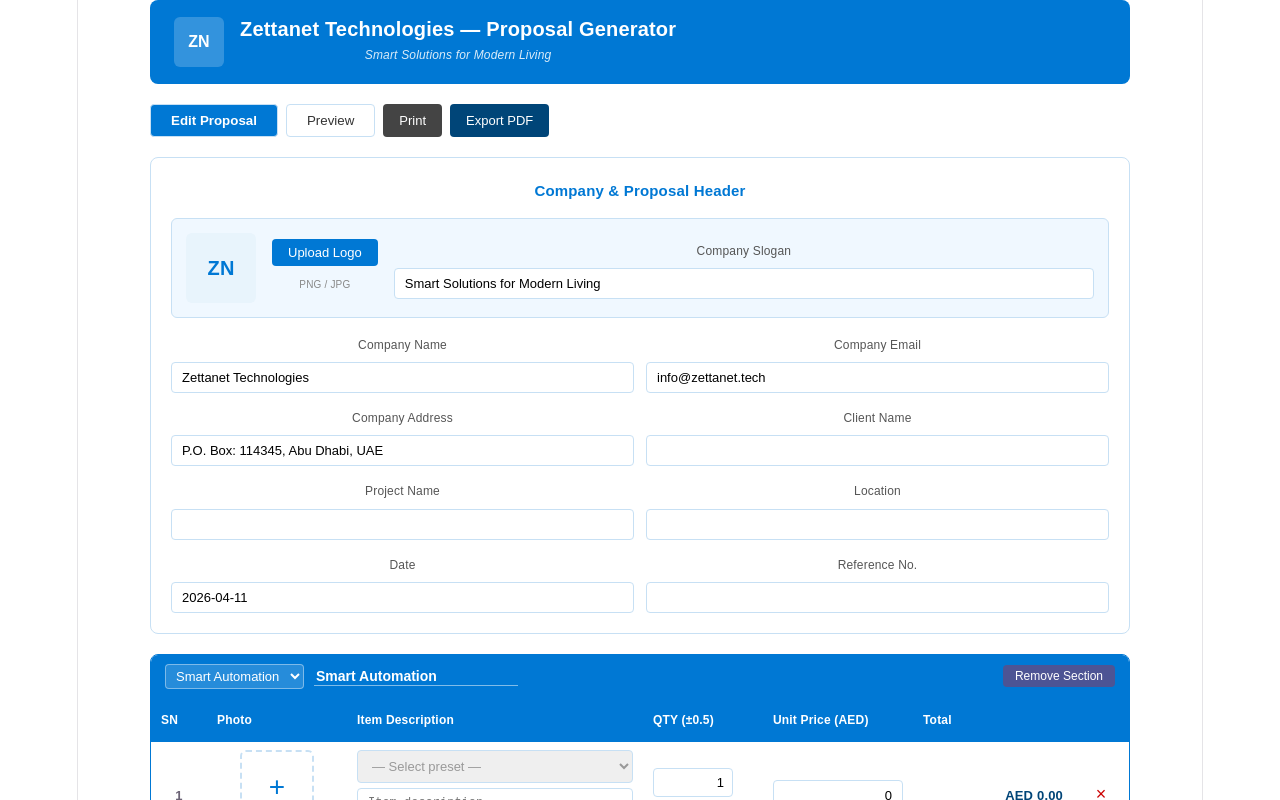
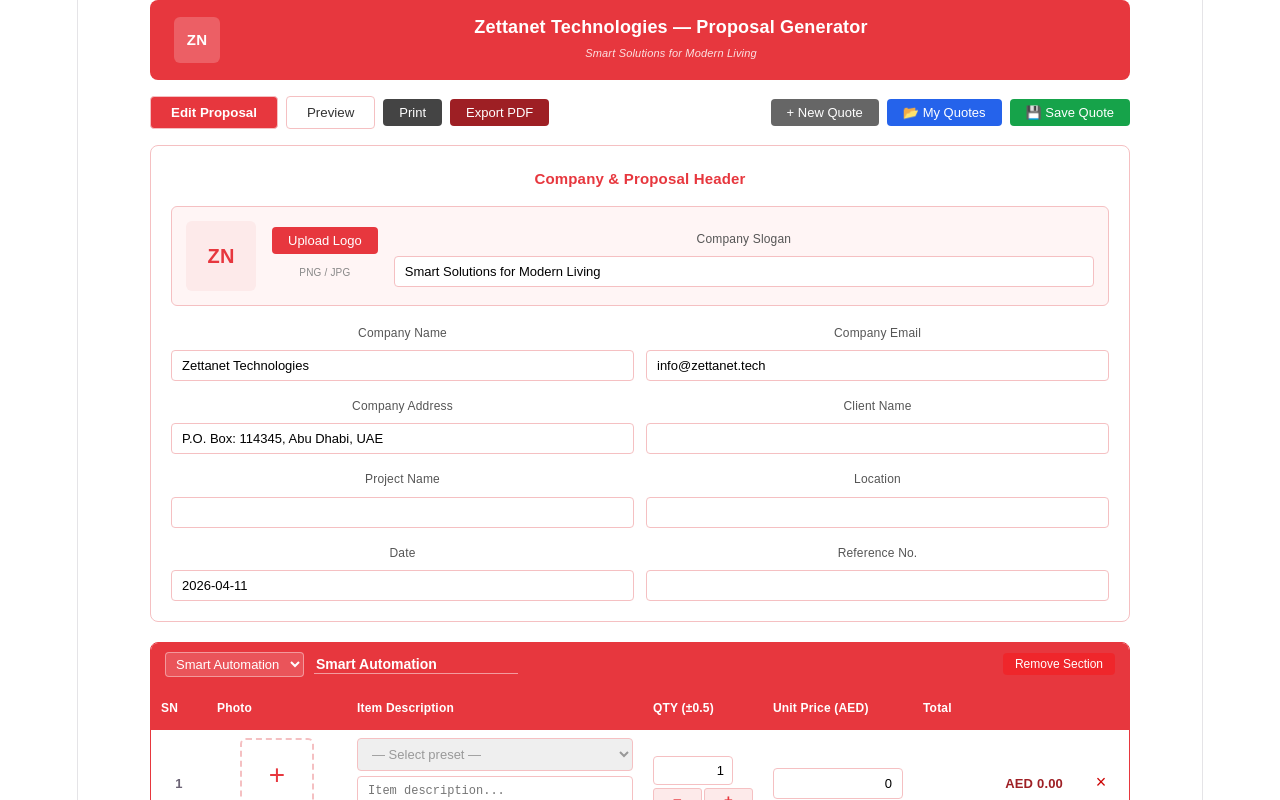
Before and after one commit to AITSTEK/zettanet-proposal, a React (Vite) app: page / in a window 1280 px wide. Shown: the top 800 px of the page. Built offline with nearby package versions, Linux system fonts and the light colour scheme.

Commit message:
Add Supabase save and load quotes

```diff
--- a/package.json
+++ b/package.json
@@ -10,6 +10,7 @@
     "preview": "vite preview"
   },
   "dependencies": {
+    "@supabase/supabase-js": "^2.104.0",
     "react": "^19.2.4",
     "react-dom": "^19.2.4"
   },
--- a/src/App.jsx
+++ b/src/App.jsx
@@ -1,14 +1,50 @@
 import { useState, useRef, useEffect, useCallback, memo } from "react";
 
+// Supabase client (inline to avoid import issues in artifact)
+const SUPABASE_URL = "https://ikkaxqynotihgfspgetu.supabase.co";
+const SUPABASE_KEY = "eyJhbGciOiJIUzI1NiIsInR5cCI6IkpXVCJ9.eyJpc3MiOiJzdXBhYmFzZSIsInJlZiI6Imlra2F4cXlub3RpaGdmc3BnZXR1Iiwicm9sZSI6ImFub24iLCJpYXQiOjE3NDU4NDAyODAsImV4cCI6MjA2MTQxNjI4MH0.8Q4j0mVJzFT5ZqQGXBLFKOBL4tXuT3kbWEBzqZmnZKw";
+
+const sbFetch = async (path, options = {}) => {
+  const res = await fetch(`${SUPABASE_URL}/rest/v1${path}`, {
+    ...options,
+    headers: {
+      "apikey": SUPABASE_KEY,
+      "Authorization": `Bearer ${SUPABASE_KEY}`,
+      "Content-Type": "application/json",
+      "Prefer": options.prefer || "return=representation",
+      ...(options.headers || {}),
+    },
+  });
+  const data = res.status === 204 ? null : await res.json();
+  return { data, error: res.ok ? null : data };
+};
+
+const supabase = {
+  from: (table) => ({
+    select: (cols = "*") => ({
+      order: (col, { ascending } = {}) => ({
+        then: (fn) => sbFetch(`/${table}?select=${cols}&order=${col}.${ascending ? "asc" : "desc"}`).then(fn),
+        async exec() { return sbFetch(`/${table}?select=${cols}&order=${col}.${ascending ? "asc" : "desc"}`); }
+      }),
+      eq: (col, val) => ({
+        single: () => sbFetch(`/${table}?select=${cols}&${col}=eq.${val}`, { headers: { "Accept": "application/vnd.pgrst.object+json" } })
+      }),
+      async exec() { return sbFetch(`/${table}?select=${cols}`); }
+    }),
+    insert: (body) => ({
+      select: () => sbFetch(`/${table}`, { method: "POST", body: JSON.stringify(body) })
+    }),
+    update: (body) => ({
+      eq: (col, val) => ({
+        select: () => sbFetch(`/${table}?${col}=eq.${val}`, { method: "PATCH", body: JSON.stringify(body) })
+      })
+    }),
+  })
+};
+
 const C = {
-  primary: "#0078d4",
-  dark: "#005a9e",
-  darker: "#004578",
-  light: "#e8f4fc",
-  lighter: "#f0f8ff",
-  border: "#c7e0f4",
-  text: "#000",
-  white: "#fff",
+  primary: "#e7373e", dark: "#c02a30", darker: "#9e1f24",
+  light: "#fdeaea", lighter: "#fff5f5", border: "#f5c0c2",
 };
 
 const PRESET_ITEMS = {
@@ -137,23 +173,19 @@
       <td style={{ ...td, textAlign: "center", width: 36, fontWeight: 600 }}>{idx + 1}</td>
       <td style={{ ...td, width: 120, textAlign: "center" }}>
         <div style={{ display: "flex", flexDirection: "column", alignItems: "center", gap: 4 }}>
-          {it.image
-            ? <AutoImage src={it.image} onRemove={() => onUpdate(it.id, "image", null)} />
+          {it.image ? <AutoImage src={it.image} onRemove={() => onUpdate(it.id, "image", null)} />
             : <div onClick={() => fileRef.current.click()}
-                style={{ width: 70, height: 70, border: `2px dashed ${C.border}`, borderRadius: 6, display: "flex", alignItems: "center", justifyContent: "center", cursor: "pointer", color: C.primary, fontSize: 28 }}>+</div>
-          }
+                style={{ width: 70, height: 70, border: `2px dashed ${C.border}`, borderRadius: 6, display: "flex", alignItems: "center", justifyContent: "center", cursor: "pointer", color: C.primary, fontSize: 28 }}>+</div>}
           {!it.image && <button onClick={() => fileRef.current.click()} style={{ fontSize: 11, color: C.primary, background: "none", border: "none", cursor: "pointer" }}>Upload</button>}
           <input ref={fileRef} type="file" accept="image/*" style={{ display: "none" }} onChange={e => onImage(it.id, e.target.files[0])} />
         </div>
       </td>
       <td style={{ ...td, minWidth: 240 }}>
         {presets.length > 0 && (
-          <select value={it.preset}
-            onChange={e => {
+          <select value={it.preset} onChange={e => {
             const found = presets.find(p => p.desc === e.target.value);
             onUpdate(it.id, "__preset__", { preset: e.target.value, desc: found ? found.desc : "", price: found ? String(found.price) : it.price });
-            }}
-            style={{ ...inp, marginBottom: 5, color: it.preset ? "#333" : "#999" }}>
+          }} style={{ ...inp, marginBottom: 5, color: it.preset ? "#333" : "#999" }}>
             <option value="">— Select preset —</option>
             {presets.map(p => <option key={p.desc} value={p.desc}>{p.desc}</option>)}
             <option value="__custom__">Custom (type below)</option>
@@ -164,8 +196,7 @@
       </td>
       <td style={{ ...td, width: 100 }}><QtyInput value={it.qty} onCommit={v => onUpdate(it.id, "qty", v)} /></td>
       <td style={{ ...td, width: 130 }}>
-        <StableInput value={it.price} onChange={v => onUpdate(it.id, "price", v)} placeholder="0.00"
-          style={{ ...inp, textAlign: "right" }} />
+        <StableInput value={it.price} onChange={v => onUpdate(it.id, "price", v)} placeholder="0.00" style={{ ...inp, textAlign: "right" }} />
       </td>
       <td style={{ ...td, width: 140, textAlign: "right", fontWeight: 600, color: C.darker }}>{fmt(total)}</td>
       <td style={{ ...td, width: 36, textAlign: "center" }}>
@@ -175,26 +206,34 @@
   );
 });
 
-export default function ProposalApp() {
-  const [header, setHeader] = useState({
+const DEFAULT_HEADER = {
   project: "", location: "", date: new Date().toISOString().slice(0, 10),
   ref: "", client: "", company: "Zettanet Technologies",
   companyEmail: "info@zettanet.tech", companyAddress: "P.O. Box: 114345, Abu Dhabi, UAE",
   slogan: "Smart Solutions for Modern Living", logo: null
-  });
-  const [sections, setSections] = useState([
+};
+
+const DEFAULT_SECTIONS = [
   { id: 1, name: "Smart Automation", items: [newItem(), newItem()] },
   { id: 2, name: "Video Intercom", items: [newItem()] },
   { id: 3, name: "CCTV System", items: [newItem()] },
   { id: 4, name: "Sound System", items: [newItem()] },
   { id: 5, name: "Network Structure", items: [newItem()] },
-  ]);
+];
+
+export default function ProposalApp() {
+  const [header, setHeader] = useState(DEFAULT_HEADER);
+  const [sections, setSections] = useState(DEFAULT_SECTIONS);
   const [installation, setInstallation] = useState("0");
   const [discount, setDiscount] = useState("0");
   const [discountType, setDiscountType] = useState("lumpsum");
   const [terms, setTerms] = useState(DEFAULT_TERMS);
   const [tab, setTab] = useState("edit");
-  const [pdfLoading, setPdfLoading] = useState(false);
+  const [currentId, setCurrentId] = useState(null);
+  const [quotes, setQuotes] = useState([]);
+  const [showQuotes, setShowQuotes] = useState(false);
+  const [saving, setSaving] = useState(false);
+  const [saveMsg, setSaveMsg] = useState("");
   const logoRef = useRef();
 
   const updateHeader = useCallback((k, v) => setHeader(h => ({ ...h, [k]: v })), []);
@@ -249,6 +288,78 @@
     return () => { const el = document.getElementById("no-print-style"); if (el) el.remove(); };
   }, []);
 
+  const handleSave = async () => {
+    setSaving(true);
+    setSaveMsg("");
+    const payload = {
+      client_name: header.client,
+      project_name: header.project,
+      location: header.location,
+      ref_number: header.ref,
+      date: header.date,
+      sections,
+      installation: parseNum(installation),
+      discount: parseNum(discount),
+      discount_type: discountType,
+      terms,
+      header,
+      total_amount: finalTotal,
+      status: "draft",
+      updated_at: new Date().toISOString(),
+    };
+    let result;
+    if (currentId) {
+      result = await supabase.from("quotes").update(payload).eq("id", currentId).select();
+    } else {
+      result = await supabase.from("quotes").insert(payload).select();
+    }
+    if (result.error) {
+      setSaveMsg("❌ Save failed: " + JSON.stringify(result.error));
+    } else {
+      if (!currentId && result.data?.[0]) setCurrentId(result.data[0].id);
+      setSaveMsg("✅ Quote saved successfully!");
+    }
+    setSaving(false);
+    setTimeout(() => setSaveMsg(""), 3000);
+  };
+
+  const handleLoadList = async () => {
+    const result = await sbFetch("/quotes?select=id,client_name,project_name,total_amount,date,updated_at&order=updated_at.desc");
+    if (!result.error) setQuotes(result.data || []);
+    setShowQuotes(true);
+  };
+
+  const handleLoad = async (id) => {
+    const result = await sbFetch(`/quotes?select=*&id=eq.${id}`, { headers: { "Accept": "application/vnd.pgrst.object+json" } });
+    const data = result.data;
+    if (!result.error && data) {
+      setHeader(data.header || DEFAULT_HEADER);
+      setSections(data.sections || DEFAULT_SECTIONS);
+      setInstallation(String(data.installation || 0));
+      setDiscount(String(data.discount || 0));
+      setDiscountType(data.discount_type || "lumpsum");
+      setTerms(data.terms || DEFAULT_TERMS);
+      setCurrentId(data.id);
+      setShowQuotes(false);
+      setTab("edit");
+      setSaveMsg("✅ Quote loaded!");
+      setTimeout(() => setSaveMsg(""), 3000);
+    }
+  };
+
+  // New quote
+  const handleNew = () => {
+    setHeader({ ...DEFAULT_HEADER, date: new Date().toISOString().slice(0, 10) });
+    setSections(DEFAULT_SECTIONS.map(s => ({ ...s, id: uid(), items: [newItem()] })));
+    setInstallation("0");
+    setDiscount("0");
+    setDiscountType("lumpsum");
+    setTerms(DEFAULT_TERMS);
+    setCurrentId(null);
+    setShowQuotes(false);
+    setSaveMsg("");
+  };
+
   const handlePrint = () => {
     const els = document.querySelectorAll(".no-print");
     els.forEach(el => el.style.display = "none");
@@ -257,15 +368,12 @@
   };
 
   const handleExportPDF = () => {
-    // Switch to preview tab so PDF content is visible
     setTab("preview");
     setTimeout(() => {
       const els = document.querySelectorAll(".no-print");
       els.forEach(el => el.style.display = "none");
       window.print();
-      setTimeout(() => {
-        els.forEach(el => el.style.display = "");
-      }, 1500);
+      setTimeout(() => els.forEach(el => el.style.display = ""), 1500);
     }, 300);
   };
 
@@ -291,10 +399,8 @@
     <div id="pdf-content" style={{ fontFamily: "Arial, sans-serif", padding: 28, fontSize: 12, color: "#000", background: "#fff", maxWidth: 900 }}>
       <div style={{ display: "flex", justifyContent: "space-between", alignItems: "center", marginBottom: 20, borderBottom: `3px solid ${C.primary}`, paddingBottom: 16 }}>
         <div style={{ display: "flex", alignItems: "center", gap: 16 }}>
-          {header.logo
-            ? <img src={header.logo} style={{ height: 70, objectFit: "contain" }} alt="logo" />
-            : <div style={{ width: 70, height: 70, background: C.primary, borderRadius: 8, display: "flex", alignItems: "center", justifyContent: "center", color: "#fff", fontWeight: 700, fontSize: 18 }}>ZN</div>
-          }
+          {header.logo ? <img src={header.logo} style={{ height: 70, objectFit: "contain" }} alt="logo" />
+            : <div style={{ width: 70, height: 70, background: C.primary, borderRadius: 8, display: "flex", alignItems: "center", justifyContent: "center", color: "#fff", fontWeight: 700, fontSize: 18 }}>ZN</div>}
           <div>
             <div style={{ fontWeight: 700, fontSize: 18, color: C.primary }}>{header.company}</div>
             <div style={{ fontSize: 11, color: "#555", fontStyle: "italic", marginTop: 2 }}>{header.slogan}</div>
@@ -310,7 +416,6 @@
           {header.client && <div><b>Client:</b> {header.client}</div>}
         </div>
       </div>
-
       {sections.map(sec => (
         <div key={sec.id} style={{ marginBottom: 22 }}>
           <div style={{ background: C.primary, color: "#fff", padding: "7px 12px", fontWeight: 700, fontSize: 13, borderRadius: "4px 4px 0 0" }}>{sec.name}</div>
@@ -344,7 +449,6 @@
           </table>
         </div>
       ))}
-
       <div style={{ display: "flex", justifyContent: "flex-end", marginBottom: 24 }}>
         <table style={{ width: 380, borderCollapse: "collapse", border: `1.5px solid ${C.primary}` }}>
           {summaryRows.map(([k, v]) => (
@@ -365,31 +469,74 @@
 
   return (
     <div style={{ fontFamily: "sans-serif", maxWidth: 980, margin: "0 auto", padding: "0 0 60px" }}>
-      <div className="no-print" style={{ background: C.primary, color: "#fff", padding: "16px 24px", borderRadius: 8, marginBottom: 20, display: "flex", alignItems: "center", gap: 16 }}>
-        {header.logo
-          ? <img src={header.logo} style={{ height: 50, objectFit: "contain", borderRadius: 4, background: "#fff", padding: 4 }} alt="logo" />
-          : <div style={{ width: 50, height: 50, background: "rgba(255,255,255,0.2)", borderRadius: 6, display: "flex", alignItems: "center", justifyContent: "center", fontWeight: 700, fontSize: 16 }}>ZN</div>
-        }
-        <div>
-          <div style={{ fontSize: 20, fontWeight: 600 }}>Zettanet Technologies — Proposal Generator</div>
-          <div style={{ fontSize: 12, opacity: 0.85, fontStyle: "italic" }}>{header.slogan}</div>
+      {/* Top bar */}
+      <div className="no-print" style={{ background: C.primary, color: "#fff", padding: "14px 24px", borderRadius: 8, marginBottom: 16, display: "flex", alignItems: "center", gap: 16 }}>
+        {header.logo ? <img src={header.logo} style={{ height: 46, objectFit: "contain", borderRadius: 4, background: "#fff", padding: 4 }} alt="logo" />
+          : <div style={{ width: 46, height: 46, background: "rgba(255,255,255,0.2)", borderRadius: 6, display: "flex", alignItems: "center", justifyContent: "center", fontWeight: 700, fontSize: 15 }}>ZN</div>}
+        <div style={{ flex: 1 }}>
+          <div style={{ fontSize: 18, fontWeight: 600 }}>Zettanet Technologies — Proposal Generator</div>
+          <div style={{ fontSize: 11, opacity: 0.85, fontStyle: "italic" }}>{header.slogan}</div>
         </div>
+        {currentId && <div style={{ fontSize: 11, opacity: 0.7, textAlign: "right" }}>ID: {currentId.slice(0, 8)}...</div>}
       </div>
 
-      <div className="no-print" style={{ display: "flex", gap: 8, marginBottom: 20, flexWrap: "wrap" }}>
+      {/* Action bar */}
+      <div className="no-print" style={{ display: "flex", gap: 8, marginBottom: 16, flexWrap: "wrap", alignItems: "center" }}>
         {["edit", "preview"].map(t => <button key={t} onClick={() => setTab(t)} style={S.tabBtn(tab === t)}>{t === "edit" ? "Edit Proposal" : "Preview"}</button>)}
         <button onClick={handlePrint} style={S.btn("#444")}>Print</button>
         <button onClick={handleExportPDF} style={S.btn(C.darker)}>Export PDF</button>
+        <div style={{ flex: 1 }} />
+        <button onClick={handleNew} style={S.btn("#666")}>+ New Quote</button>
+        <button onClick={handleLoadList} style={S.btn("#2563eb")}>📂 My Quotes</button>
+        <button onClick={handleSave} disabled={saving} style={{ ...S.btn("#16a34a"), opacity: saving ? 0.7 : 1 }}>
+          {saving ? "Saving..." : currentId ? "💾 Update Quote" : "💾 Save Quote"}
+        </button>
       </div>
+
+      {saveMsg && <div className="no-print" style={{ padding: "10px 16px", background: saveMsg.includes("❌") ? "#fee2e2" : "#dcfce7", borderRadius: 6, marginBottom: 14, fontSize: 13, fontWeight: 500 }}>{saveMsg}</div>}
+
+      {/* Quotes List Modal */}
+      {showQuotes && (
+        <div className="no-print" style={{ position: "fixed", top: 0, left: 0, right: 0, bottom: 0, background: "rgba(0,0,0,0.5)", zIndex: 999, display: "flex", alignItems: "center", justifyContent: "center" }}>
+          <div style={{ background: "#fff", borderRadius: 10, padding: 24, width: 600, maxHeight: "80vh", overflowY: "auto", boxShadow: "0 20px 60px rgba(0,0,0,0.3)" }}>
+            <div style={{ display: "flex", justifyContent: "space-between", alignItems: "center", marginBottom: 16 }}>
+              <div style={{ fontWeight: 700, fontSize: 16, color: C.primary }}>Saved Quotes</div>
+              <button onClick={() => setShowQuotes(false)} style={{ background: "none", border: "none", fontSize: 22, cursor: "pointer", color: "#666" }}>×</button>
+            </div>
+            {quotes.length === 0 ? (
+              <div style={{ textAlign: "center", color: "#999", padding: 40 }}>No saved quotes yet.</div>
+            ) : (
+              <table style={{ width: "100%", borderCollapse: "collapse" }}>
+                <thead>
+                  <tr>{["Client", "Project", "Total", "Date", ""].map(h => (
+                    <th key={h} style={{ padding: "8px 10px", background: C.light, textAlign: "left", fontSize: 12, fontWeight: 600, borderBottom: `2px solid ${C.border}` }}>{h}</th>
+                  ))}</tr>
+                </thead>
+                <tbody>
+                  {quotes.map((q, i) => (
+                    <tr key={q.id} style={{ background: i % 2 === 0 ? "#fff" : C.lighter }}>
+                      <td style={{ padding: "9px 10px", fontSize: 13, borderBottom: `1px solid ${C.border}` }}>{q.client_name || "—"}</td>
+                      <td style={{ padding: "9px 10px", fontSize: 13, borderBottom: `1px solid ${C.border}` }}>{q.project_name || "—"}</td>
+                      <td style={{ padding: "9px 10px", fontSize: 13, borderBottom: `1px solid ${C.border}`, fontWeight: 600 }}>{fmt(q.total_amount)}</td>
+                      <td style={{ padding: "9px 10px", fontSize: 12, borderBottom: `1px solid ${C.border}`, color: "#666" }}>{q.date}</td>
+                      <td style={{ padding: "9px 10px", borderBottom: `1px solid ${C.border}` }}>
+                        <button onClick={() => handleLoad(q.id)} style={S.btn()}>Open</button>
+                      </td>
+                    </tr>
+                  ))}
+                </tbody>
+              </table>
+            )}
+          </div>
+        </div>
+      )}
 
       {tab === "edit" && <>
         <div style={S.card}>
           <div style={{ fontWeight: 600, marginBottom: 14, color: C.primary, fontSize: 15 }}>Company & Proposal Header</div>
           <div style={{ display: "flex", alignItems: "center", gap: 16, padding: 14, background: C.lighter, borderRadius: 6, border: `1px solid ${C.border}`, marginBottom: 14 }}>
-            {header.logo
-              ? <img src={header.logo} style={{ height: 70, objectFit: "contain", borderRadius: 4, border: `1px solid ${C.border}` }} alt="logo" />
-              : <div style={{ width: 70, height: 70, background: C.light, borderRadius: 6, display: "flex", alignItems: "center", justifyContent: "center", color: C.primary, fontWeight: 700, fontSize: 20 }}>ZN</div>
-            }
+            {header.logo ? <img src={header.logo} style={{ height: 70, objectFit: "contain", borderRadius: 4, border: `1px solid ${C.border}` }} alt="logo" />
+              : <div style={{ width: 70, height: 70, background: C.light, borderRadius: 6, display: "flex", alignItems: "center", justifyContent: "center", color: C.primary, fontWeight: 700, fontSize: 20 }}>ZN</div>}
             <div style={{ display: "flex", flexDirection: "column", gap: 6 }}>
               <button onClick={() => logoRef.current.click()} style={S.btn()}>Upload Logo</button>
               {header.logo && <button onClick={() => updateHeader("logo", null)} style={S.btn("#c00")}>Remove</button>}
--- /dev/null
+++ b/supabase.js
@@ -0,0 +1,6 @@
+import { createClient } from '@supabase/supabase-js'
+
+const supabaseUrl = import.meta.env.VITE_SUPABASE_URL
+const supabaseKey = import.meta.env.VITE_SUPABASE_ANON_KEY
+
+export const supabase = createClient(supabaseUrl, supabaseKey)
```
Also changed, not shown: 2 other files (tests, documents, lock files or other folders). Lines whose indentation alone changed are shown as unchanged.
